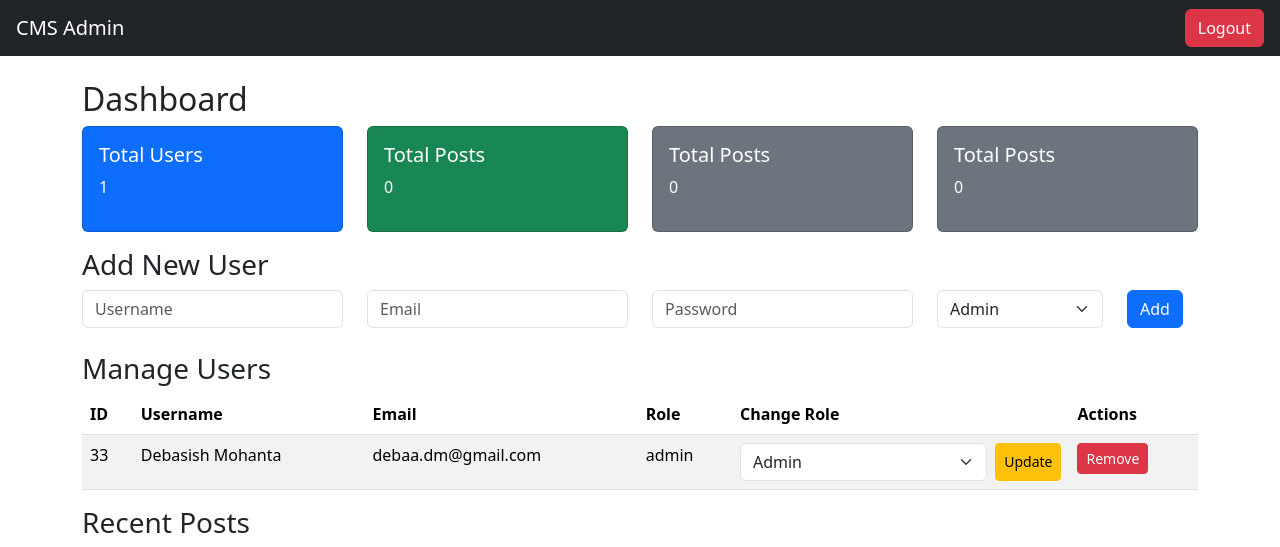
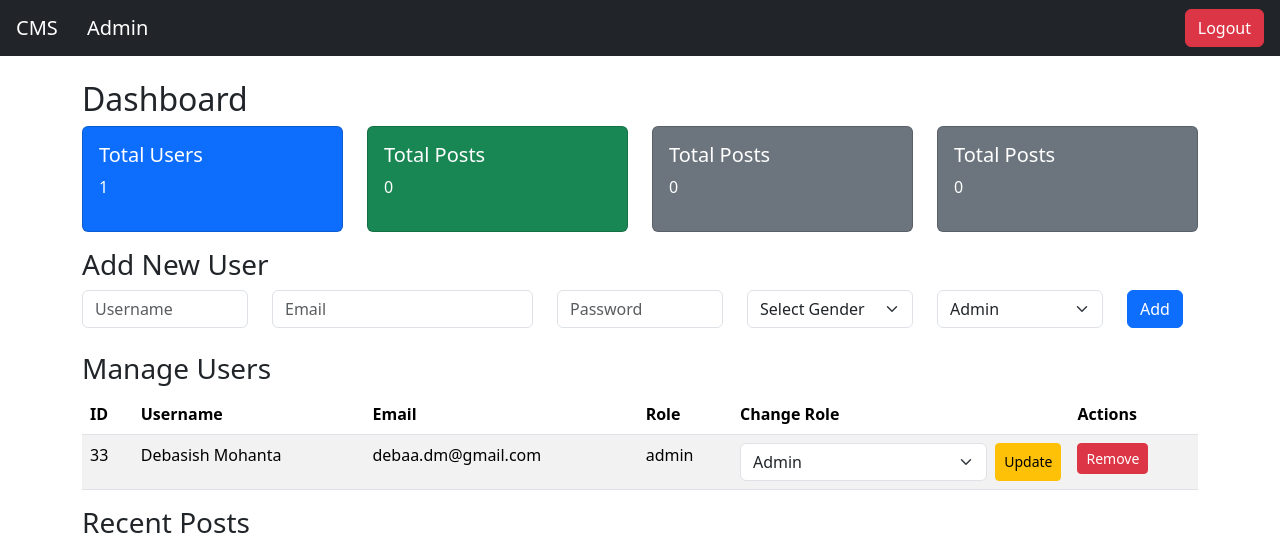
Before and after one commit to BSgotgit/CMS, a PHP site: page /dashboard.php in a window 1280 px wide. Shown: the top 547 px of the page. Run offline with PHP 8.4, Linux system fonts and the light colour scheme; a user stored in the database is signed in; data comes from the database, SQL or seed files in the repository; data that the repository does not hold is empty.

Commit message:
minor changes

```diff
--- a/dashboard.php
+++ b/dashboard.php
@@ -8,9 +8,10 @@ if ($_SERVER['REQUEST_METHOD'] == 'POST' && isset($_POST['add_user'])) {
     $email = $_POST['email'];
     $password = password_hash($_POST['password'], PASSWORD_DEFAULT);
     $role = $_POST['role'];
+    $gender = $_POST['gender'];
 
-    $query = "INSERT INTO users (username, email, password, role)
-        VALUES ('$username', '$email', '$password', '$role')";
+    $query = "INSERT INTO users (username, email, gender, `password`, `role`)
+        VALUES ('$username', '$email','$gender', '$password', '$role')";
 
     if ($conn->query($query) === TRUE) {
         $message = "User added successfully!";
@@ -45,7 +46,8 @@ if ($_SERVER['REQUEST_METHOD'] == 'POST' && isset($_POST['update_role'])) {
 
 <body>
     <nav class="navbar navbar-dark bg-dark px-3">
-        <a href="index.php" class="navbar-brand">CMS Admin</a>
+        <a href="index.php" class="navbar-brand">CMS<span class="ms-4"> Admin</span></a>
+
         <a href="logout.php" class="btn btn-danger">Logout</a>
     </nav>
 
@@ -90,20 +92,28 @@ if ($_SERVER['REQUEST_METHOD'] == 'POST' && isset($_POST['update_role'])) {
         <h3>Add New User</h3>
         <form action="" method="POST" class="mb-4">
             <div class="row">
-                <div class="col-md-3">
+                <div class="col-md-2">
                     <input type="text" name="username" class="form-control" placeholder="Username" required>
                 </div>
                 <div class="col-md-3">
                     <input type="email" name="email" class="form-control" placeholder="Email" required>
                 </div>
-                <div class="col-md-3">
+                <div class="col-md-2">
                     <input type="password" name="password" class="form-control" placeholder="Password" required>
                 </div>
+                <div class="col-md-2">
+                                    <select class="form-select" id="gender" name="gender" required>
+                                        <option value="">Select Gender</option>
+                                        <option value="Male">Male</option>
+                                        <option value="Female">Female</option>
+                                        <option value="Other">Other</option>
+                                    </select>
+                                </div>
                 <div class="col-md-2">
                     <select name="role" class="form-select">
                         <option value="admin">Admin</option>
                         <option value="editor">Editor</option>
-                        <option value="user">User</option>
+                        <option value="viewer">Viewer</option>
                     </select>
                 </div>
                 <div class="col-md-1">
--- a/signup.php
+++ b/signup.php
@@ -81,7 +81,8 @@
                             <div class="row mb-4">
                                 <label for="gender" class="col-sm-4 col-form-label">Gender</label>
                                 <div class="col-sm-8">
-                                    <select class="form-control" id="gender" name="gender">
+                                    <select class="form-control" id="gender" name="gender" required>
+                                        <option value="">--Select--</option>
                                         <option value="Male">Male</option>
                                         <option value="Female">Female</option>
                                         <option value="Other">Other</option>
```
